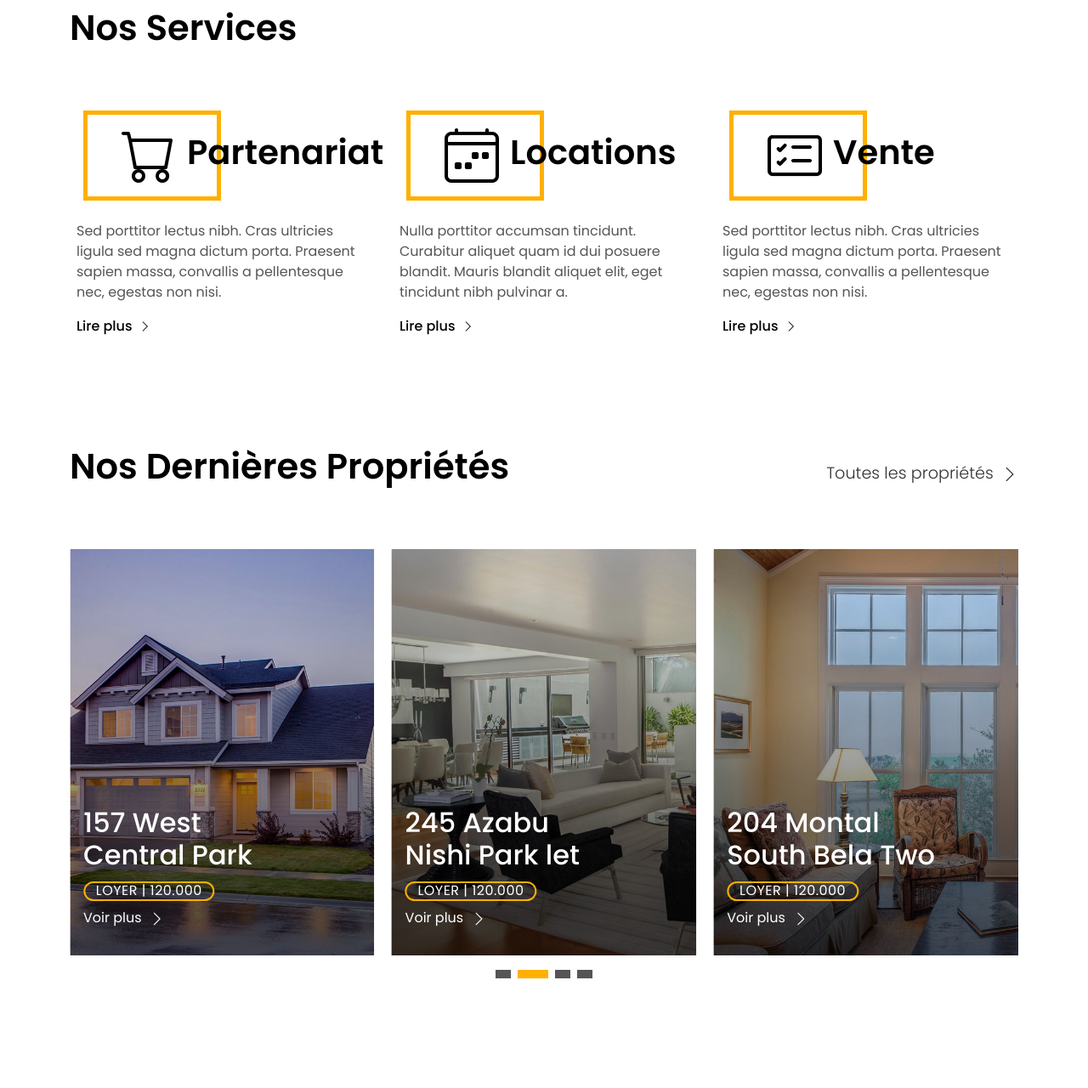
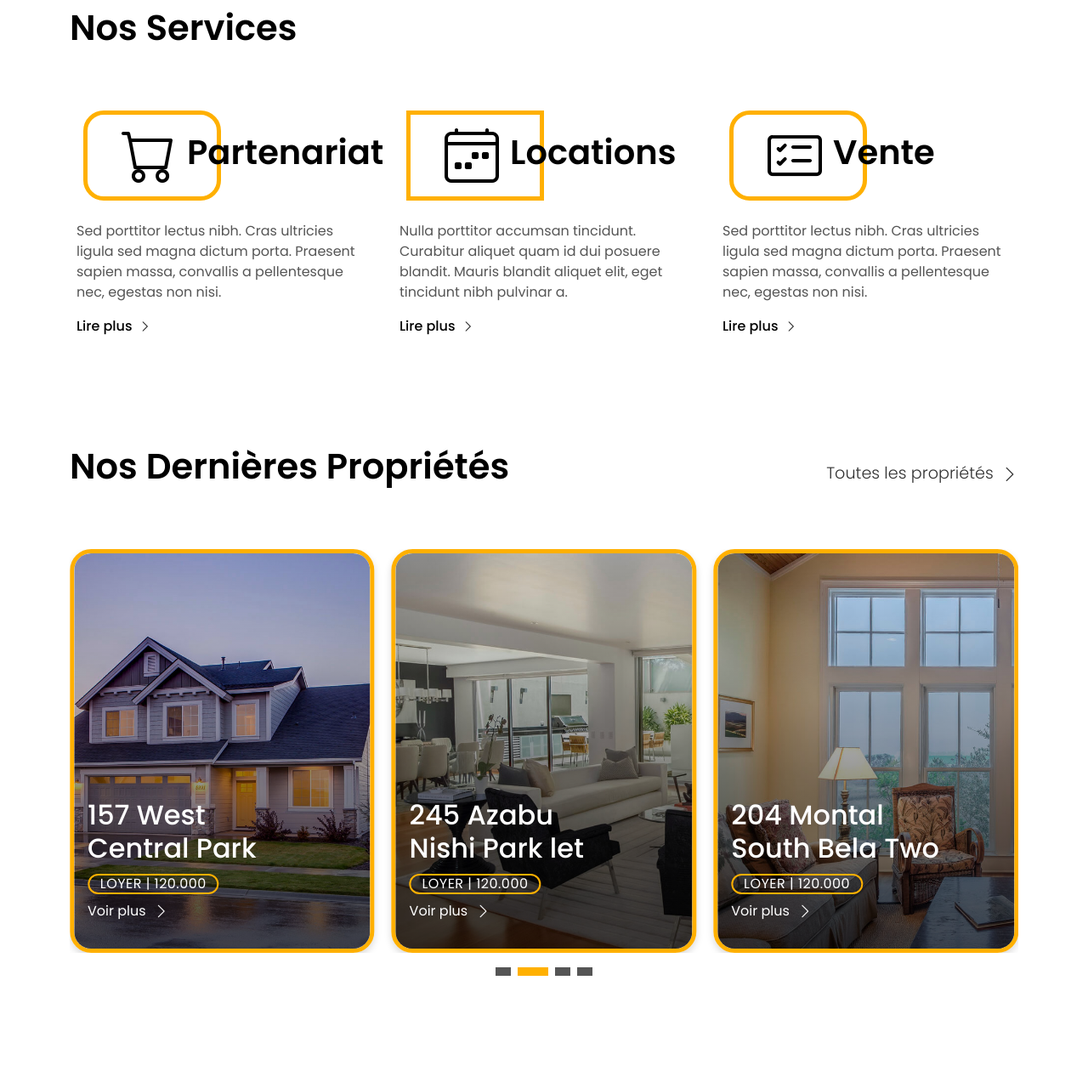
Before and after one commit to Tresor091005/gimmo, a plain HTML site: page index.html in a window 1280 px wide. Shown: the part 1220-2500 px from the top of the page at 85% size. Drawn offline with Linux system fonts and the light colour scheme.

Commit message:
Update card-box

```diff
--- a/assets/css/style.css
+++ b/assets/css/style.css
@@ -1236,6 +1236,9 @@ a:hover {
   overflow: hidden;
   -webkit-backface-visibility: hidden;
   backface-visibility: hidden;
+  border-radius: 25px;
+  border: 5px solid var(--color-primary);
+  box-shadow: 0 4px 8px rgba(0,0,0,.15);
 }
 
 .card-box-a .img-a,
--- a/index.html
+++ b/index.html
@@ -349,7 +349,7 @@
           <div class="col-md-4">
             <div class="card-box-c foo">
               <div class="card-header-c d-flex">
-                <div class="card-box-ico">
+                <div class="card-box-ico rad">
                   <span class="bi bi-cart"></span>
                 </div>
                 <div class="card-title-c align-self-center">
@@ -397,7 +397,7 @@
           <div class="col-md-4">
             <div class="card-box-c foo">
               <div class="card-header-c d-flex">
-                <div class="card-box-ico">
+                <div class="card-box-ico rad">
                   <span class="bi bi-card-checklist"></span>
                 </div>
                 <div class="card-title-c align-self-center">
```
